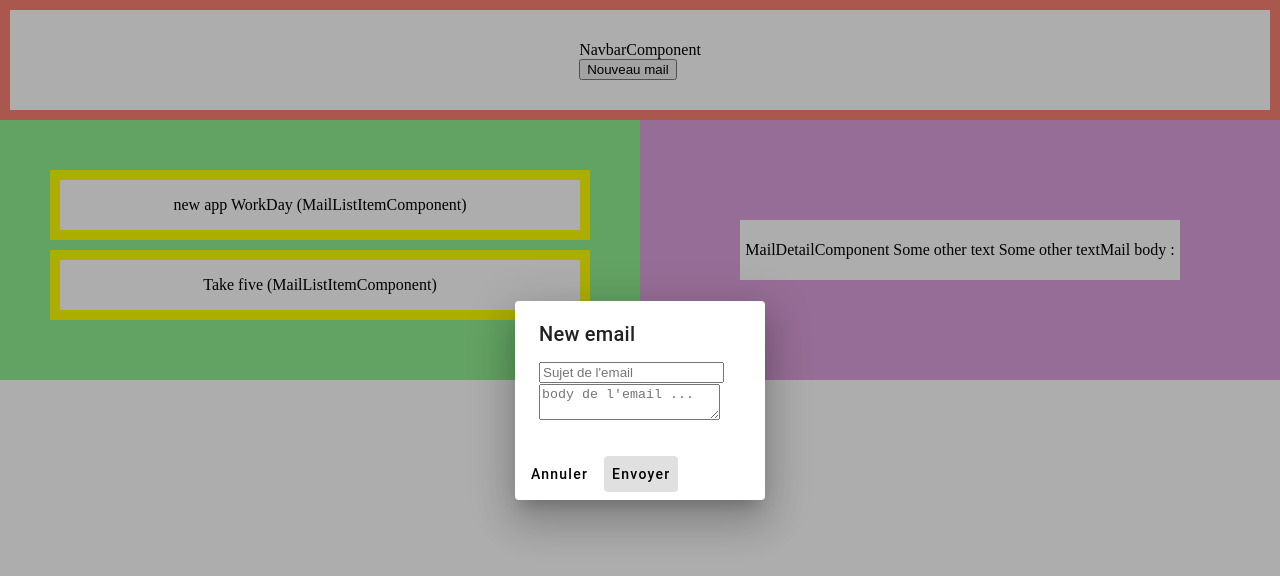
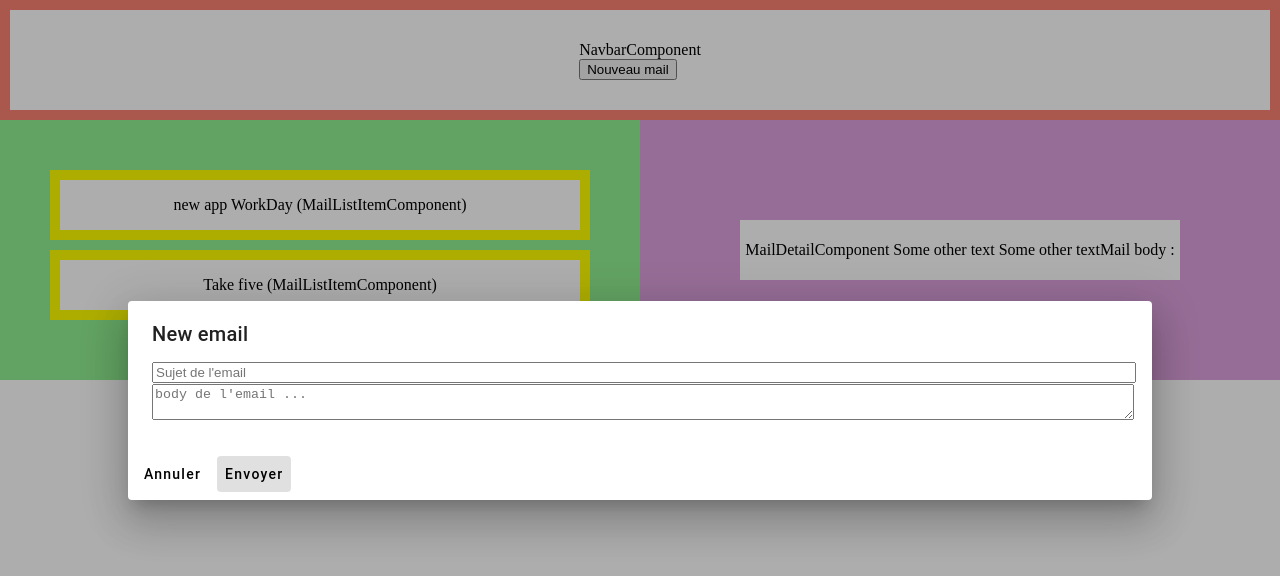
Before and after one commit to TmaAgap2It/FootallGame, an Angular app in the folder web/: page /mail-page in a window 1280 px wide. Both pictures are taken after a click on the button "Nouveau mail". Shown: the top 576 px of the page. Built offline with nearby package versions, Linux system fonts and the light colour scheme.

Commit message:
add new email

```diff
--- a/web/src/app/components/email/mail-nav-bar/mail-nav-bar.component.ts
+++ b/web/src/app/components/email/mail-nav-bar/mail-nav-bar.component.ts
@@ -1,4 +1,4 @@
-import { Component } from '@angular/core';
+import { Component, EventEmitter, Output } from '@angular/core';
 import { MatDialog } from '@angular/material/dialog';
 import { NewEmailComponent } from '../new-email/new-email.component';
 import { Mail } from 'src/app/model/mail';
@@ -9,19 +9,20 @@ import { Mail } from 'src/app/model/mail';
   styleUrls: ['./mail-nav-bar.component.scss']
 })
 export class MailNavBarComponent {
-  newEmail?:Mail;
+  @Output() newEmail: EventEmitter<Mail> = new EventEmitter();
 
   constructor(public dialog: MatDialog){}
 
   newMail(){
     const dialogRef = this.dialog.open(NewEmailComponent, {
-      width: '250px',
+      width:'80%',
       data:new Mail('', '')
     });
 
     dialogRef.afterClosed().subscribe(result => {
-      this.newEmail = result;
-      console.log('mail', this.newEmail);
+      if(!result){return;}
+
+      this.newEmail.emit(result);
     });
   }
 }
--- a/web/src/app/components/email/new-email/new-email.component.html
+++ b/web/src/app/components/email/new-email/new-email.component.html
@@ -1,5 +1,5 @@
 <h1 mat-dialog-title>New email</h1>
-<div mat-dialog-content>
+<div mat-dialog-content class="content">
    <input placeholder="Sujet de l'email" [(ngModel)]="newEmail.subject" />
    <br/>
    <textarea placeholder="body de l'email ..." [(ngModel)]="newEmail.body"></textarea>
--- a/web/src/app/components/email/new-email/new-email.component.scss
+++ b/web/src/app/components/email/new-email/new-email.component.scss
@@ -0,0 +1,10 @@
+.content {
+    width: 100%;
+
+    input{
+        width: 100%;
+    };
+    textarea{
+        width: 100%;
+    };
+}
--- a/web/src/app/pages/mail-page/mail-page.component.html
+++ b/web/src/app/pages/mail-page/mail-page.component.html
@@ -1,4 +1,4 @@
-<app-mail-nav-bar></app-mail-nav-bar>
+<app-mail-nav-bar (newEmail)="setNewEmail($event)"></app-mail-nav-bar>
 <div class="container">
     <app-mail-list (selectedMail)="setSelectedEmail($event)"></app-mail-list>
     <app-mail-detail [mail]="mySelectedMail"></app-mail-detail>
--- a/web/src/app/pages/mail-page/mail-page.component.ts
+++ b/web/src/app/pages/mail-page/mail-page.component.ts
@@ -1,5 +1,6 @@
 import { Component } from '@angular/core';
 import { Mail } from 'src/app/model/mail';
+import { MailService } from 'src/app/services/mail-service';
 
 @Component({
   selector: 'app-mail-page',
@@ -9,7 +10,13 @@ import { Mail } from 'src/app/model/mail';
 export class MailPageComponent {
   mySelectedMail?:Mail;
 
+  constructor(private mailService:MailService){}
+
   setSelectedEmail(mail:Mail){
     this.mySelectedMail = mail;
   }
+
+  setNewEmail(mail:Mail){
+    this.mailService.addEmail(mail);
+  }
 }
--- a/web/src/app/services/mail-service.ts
+++ b/web/src/app/services/mail-service.ts
@@ -5,10 +5,16 @@ import { Mail } from "../model/mail";
     providedIn: 'root',
 })
 export class MailService {
+    emails:Mail[] = [
+        new Mail("new app WorkDay", "Please use WorkDay to enter your work times"),
+        new Mail("Take five", "Let's go drink"),
+    ];
+
     public getEmails():Mail[]{
-        return [
-            new Mail("new app WorkDay", "Please use WorkDay to enter your work times"),
-            new Mail("Take five", "Let's go drink"),
-        ];
+        return this.emails;
+    }
+
+    public addEmail(mail:Mail){
+        this.emails = [...this.emails, mail];
     }
 }
```
